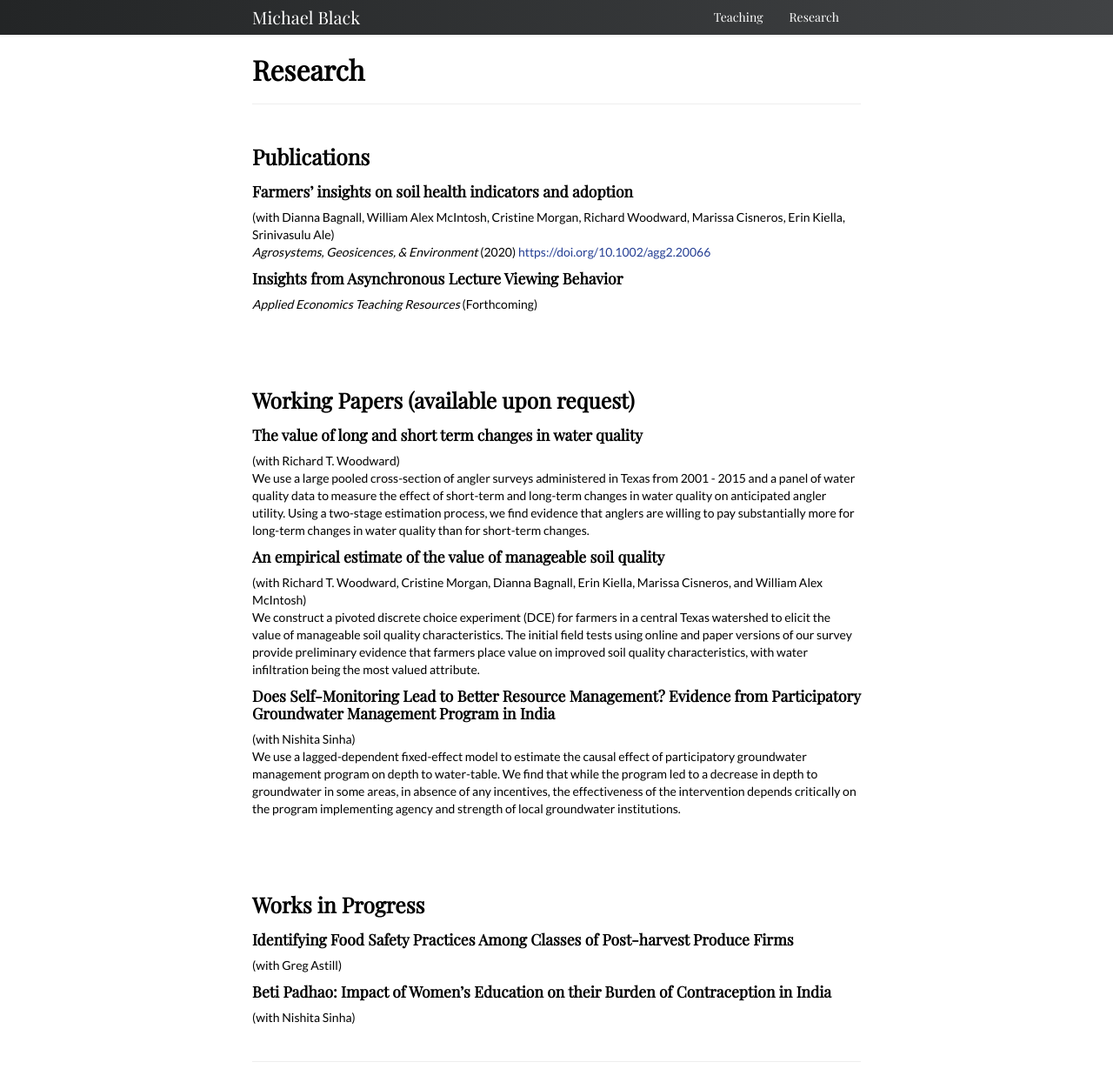
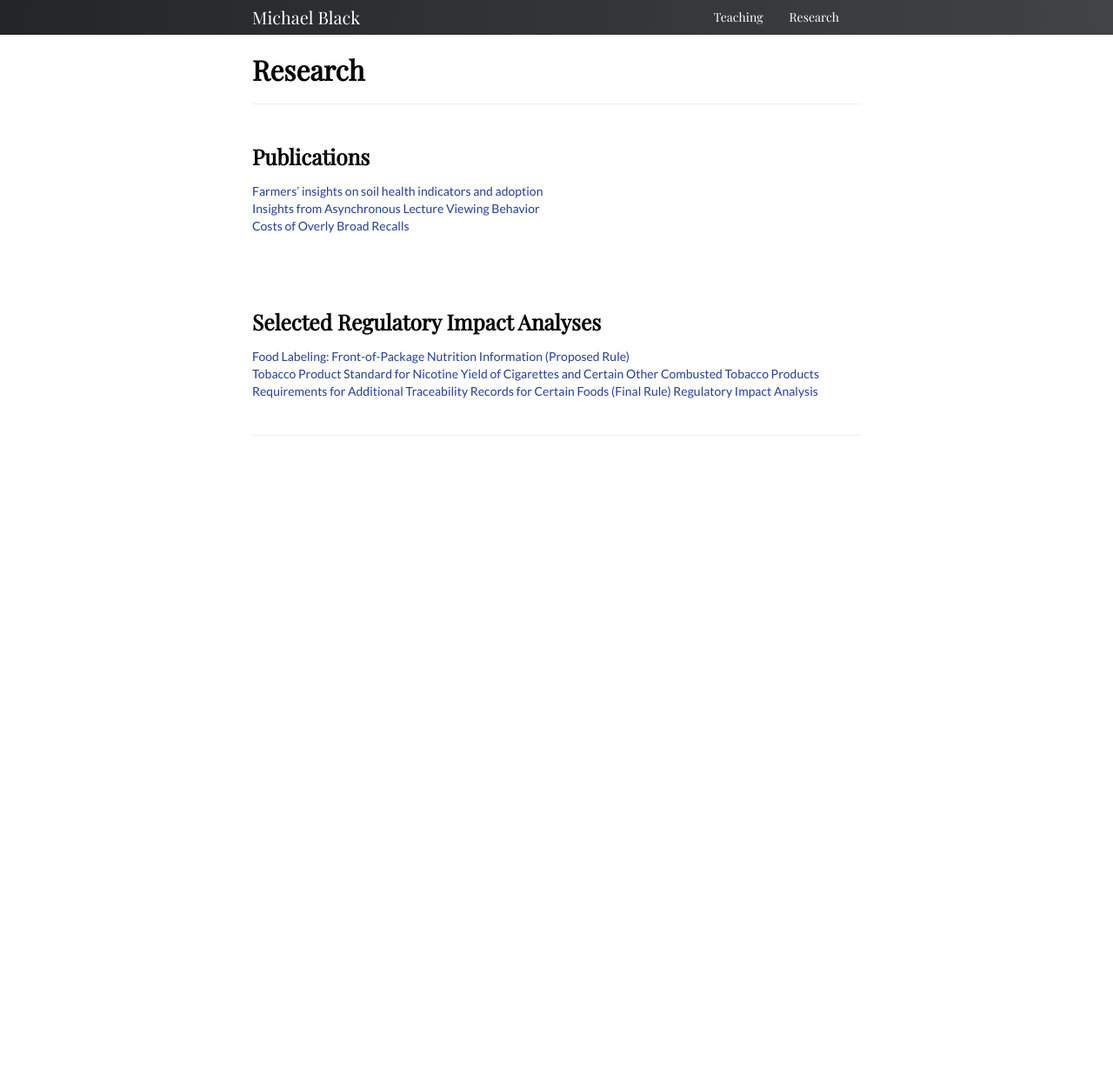
Before and after one commit to michael-black/michael-black.github.io, a Jekyll site: the page built from pages/research.md, in a window 1280 px wide. Shown: the whole page at 87% size. Built offline with Jekyll 4.4.1, drawn with Linux system fonts in a browser that asks for light colours; after the commit the page ends 900 px from its top, so only the background shows below that.

Commit message:
Updated resume and front page, updated research page

```diff
--- a/pages/research.md
+++ b/pages/research.md
@@ -6,18 +6,31 @@ description: Michael's research
 
 ### Publications
 
-#### Farmers’ insights on soil health indicators and adoption
+[Farmers’ insights on soil health indicators and adoption](https://doi.org/10.1002/agg2.20066)
+<br/>
+[Insights from Asynchronous Lecture Viewing Behavior](https://www.aetrjournal.org/volumes/volume-2-2020/volume-2-issue-5-december-2020/teaching-and-education-commentaries/insights-from-asynchronous-lecture-viewing-behavior)
+<br/>
+[Costs of Overly Broad Recalls](https://doi.org/10.1016/j.jfp.2025.100450)
+
+<!-- #### Farmers’ insights on soil health indicators and adoption
 (with Dianna Bagnall, William Alex McIntosh, Cristine Morgan, Richard Woodward, Marissa Cisneros, Erin Kiella, Srinivasulu Ale)
 *Agrosystems, Geosicences, & Environment* (2020) [https://doi.org/10.1002/agg2.20066](https://doi.org/10.1002/agg2.20066)
 <br/>
 #### Insights from Asynchronous Lecture Viewing Behavior
 *Applied Economics Teaching Resources* (Forthcoming)
-
+ -->
 <br/><br/><br/>
 
-### Working Papers (available upon request)
+### Selected Regulatory Impact Analyses
 
-#### The value of long and short term changes in water quality
+[Food Labeling: Front-of-Package Nutrition Information (Proposed Rule)](https://www.fda.gov/about-fda/economic-impact-analyses-fda-regulations/food-labeling-front-package-nutrition-information-proposed-rule)
+<br/>
+[Tobacco Product Standard for Nicotine Yield of Cigarettes and Certain Other Combusted Tobacco Products](https://www.fda.gov/about-fda/economic-impact-analyses-fda-regulations/tobacco-product-standard-nicotine-yield-cigarettes-and-certain-other-combusted-tobacco-products)
+<br/>
+[Requirements for Additional Traceability Records for Certain Foods (Final Rule) Regulatory Impact Analysis](https://www.fda.gov/about-fda/economic-impact-analyses-fda-regulations/requirements-additional-traceability-records-certain-foods-final-rule-regulatory-impact-analysis)
+
+
+<!-- #### The value of long and short term changes in water quality
 (with Richard T. Woodward)
 We use a large pooled cross-section of angler surveys administered in Texas from 2001 - 2015 and a panel of water quality data to measure the effect of short-term and long-term changes in water quality on anticipated angler utility. Using a two-stage estimation process, we find evidence that anglers are willing to pay substantially more for long-term changes in water quality than for short-term changes.
 <br/>
@@ -30,15 +43,15 @@ We construct a pivoted discrete choice experiment (DCE) for farmers in a central
 We use a lagged-dependent fixed-effect model to estimate the causal effect of participatory groundwater management program on depth to water-table. We find that while the program led to a decrease in depth to groundwater in some areas, in absence of any incentives, the effectiveness of the intervention depends critically on the program implementing agency and strength of local groundwater institutions.
 
 <br/><br/><br/>
-
-### Works in Progress
+ -->
+<!-- ### Works in Progress
 
 #### Identifying Food Safety Practices Among Classes of Post-harvest Produce Firms
 (with Greg Astill)
 <br/>
 #### Beti Padhao: Impact of Women’s Education on their Burden of Contraception in India
 (with Nishita Sinha)
-
+ -->
 
 <!-- Note: this is how to write a comment in HTML. Everything in here won't show up on your webpage.-->
 
```
Also changed, not shown: index.md (+2 -2 lines), 1 other file.
